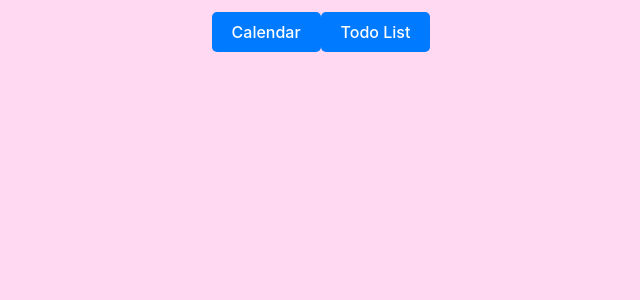
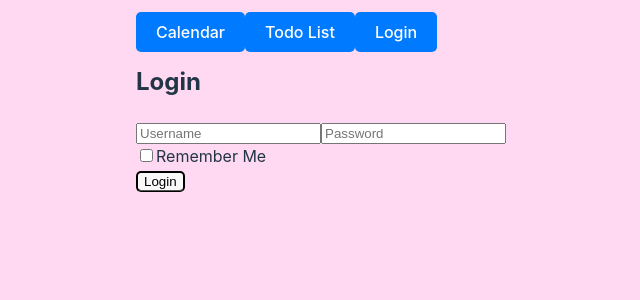
Before and after one commit to sapierre26/ToDo_List, a React (Vite) app in the folder frontend/: page /login in a window 1280 px wide. Before the commit this address had no page. Shown: the top 300 px of the page, without its empty margins (299-939 px from the left). Built offline with nearby package versions, Linux system fonts and the light colour scheme.

Commit message:
login and minor file changes

```diff
--- a/frontend/src/App.jsx
+++ b/frontend/src/App.jsx
@@ -1,8 +1,9 @@
 import React from 'react';
 import { BrowserRouter as Router, Route, Routes, Link } from 'react-router-dom';
 import './App.css';
-import CalendarComponent from './components/CalendarComponent';
-import TodoList from './components/todoList';
+import CalendarComponent from './components/Calendar/page';
+import TodoList from './components/todolist/page';
+import Login from './components/Login/page';
 
 function App() {
     return (
@@ -11,11 +12,13 @@ function App() {
                 <nav style={{ marginBottom: '20px' }}>
                     <Link to="/calendar" className="button-link">Calendar</Link>
                     <Link to="/todolist" className="button-link">Todo List</Link>
+                    <Link to="/login" className="button-link">Login</Link>
                 </nav>
 
                 <Routes>
                     <Route path="/calendar" element={<CalendarComponent />} />
                     <Route path="/todolist" element={<TodoList />} />
+                    <Route path="/login" element={<Login />} />
                 </Routes>
             </div>
         </Router>
--- /dev/null
+++ b/frontend/src/components/Login/page.jsx
@@ -0,0 +1,58 @@
+import React, { useState } from 'react';
+
+const Login = () => {
+    const [username, setUsername] = useState('');
+    const [password, setPassword] = useState('');
+    const [rememberMe, setRememberMe] = useState(false); // State for Remember Me checkbox
+    const [emailError, setEmailError] = useState('');
+    const [passwordError, setPasswordError] = useState('');
+
+    const onSubmit = () => {
+        setEmailError('');
+        setPasswordError('');
+
+        if (!username) {
+            setEmailError("Please enter your username");
+        } else if (!password) {
+            setPasswordError("Please enter a password");
+        } else {
+            // Handle successful login (e.g., submit the form)
+            console.log("Form submitted with username:", username, "and password:", password);
+            console.log("Remember Me:", rememberMe); // Log the rememberMe state
+        }
+    };
+
+    return (
+        <div>
+            <h2>Login</h2>
+            <div>
+                <input
+                    type="text"
+                    placeholder="Username"
+                    value={username}
+                    onChange={(e) => setUsername(e.target.value)}
+                />
+                <input
+                    type="password"
+                    placeholder="Password"
+                    value={password}
+                    onChange={(e) => setPassword(e.target.value)}
+                />
+                <div>
+                    <input
+                        type="checkbox"
+                        checked={rememberMe}
+                        onChange={(e) => setRememberMe(e.target.checked)} // Toggle Remember Me state
+                    />
+                    <label>Remember Me</label>
+                </div>
+                <button onClick={onSubmit}>Login</button>
+
+                {emailError && <p style={{ color: 'red' }}>{emailError}</p>}
+                {passwordError && <p style={{ color: 'red' }}>{passwordError}</p>}
+            </div>
+        </div>
+    );
+}
+
+export default Login;
--- a/frontend/src/components/todoList.jsx
+++ b/frontend/src/components/todolist/page.jsx
@@ -48,7 +48,7 @@ const TodoList = () => {
 
     return (
         <div>
-            <h1>To Do List</h1>
+            <h2>To Do List</h2>
 
             <div>
                 <input
```
Also changed, not shown: frontend/src/components/Calendar/page.jsx (renamed from frontend/src/components/CalendarComponent.jsx), frontend/src/components/SplitScreen/SplitScreen.css (renamed from frontend/src/components/.SplitScreen.css), frontend/src/components/SplitScreen/page.jsx (renamed from frontend/src/components/.SplitScreen.jsx).
